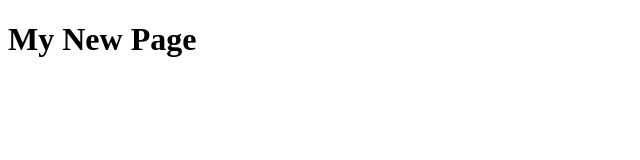
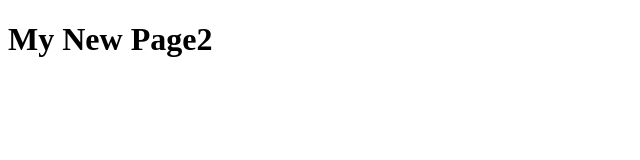
Before and after one commit to pyrobocity360/my_websites, a plain HTML site: page new_page.html in a window 1280 px wide. Shown: the full height of the page, 0-640 px from the left. Drawn offline with Linux system fonts and the light colour scheme.

Commit message:
Update new_page.html

```diff
--- a/new_page.html
+++ b/new_page.html
@@ -3,6 +3,6 @@
     <title>My New Page</title>
 </head>
 <body>
-    <h1>My New Page</h1>
+    <h1>My New Page2</h1>
 </body>
 </html>
```
